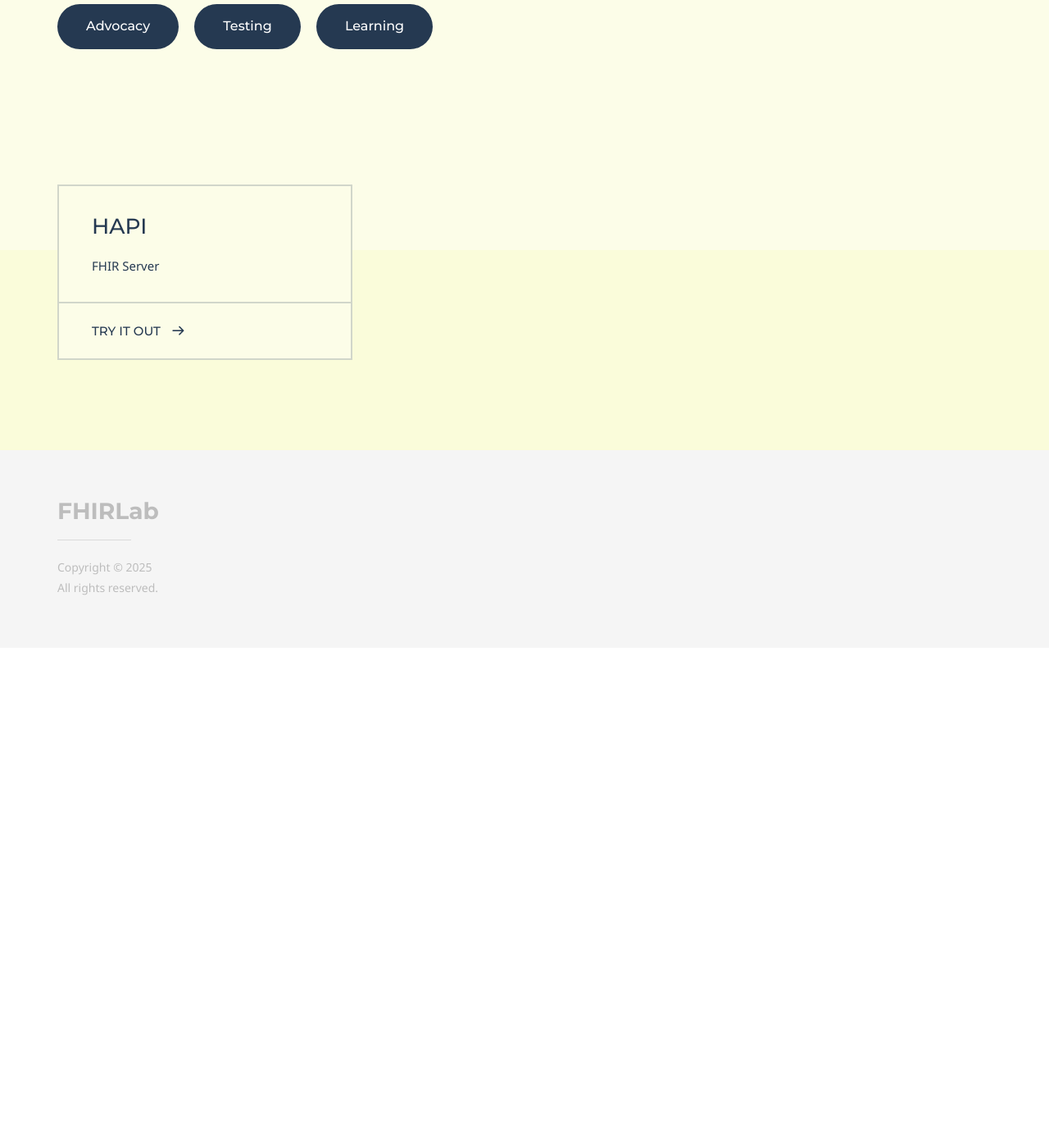
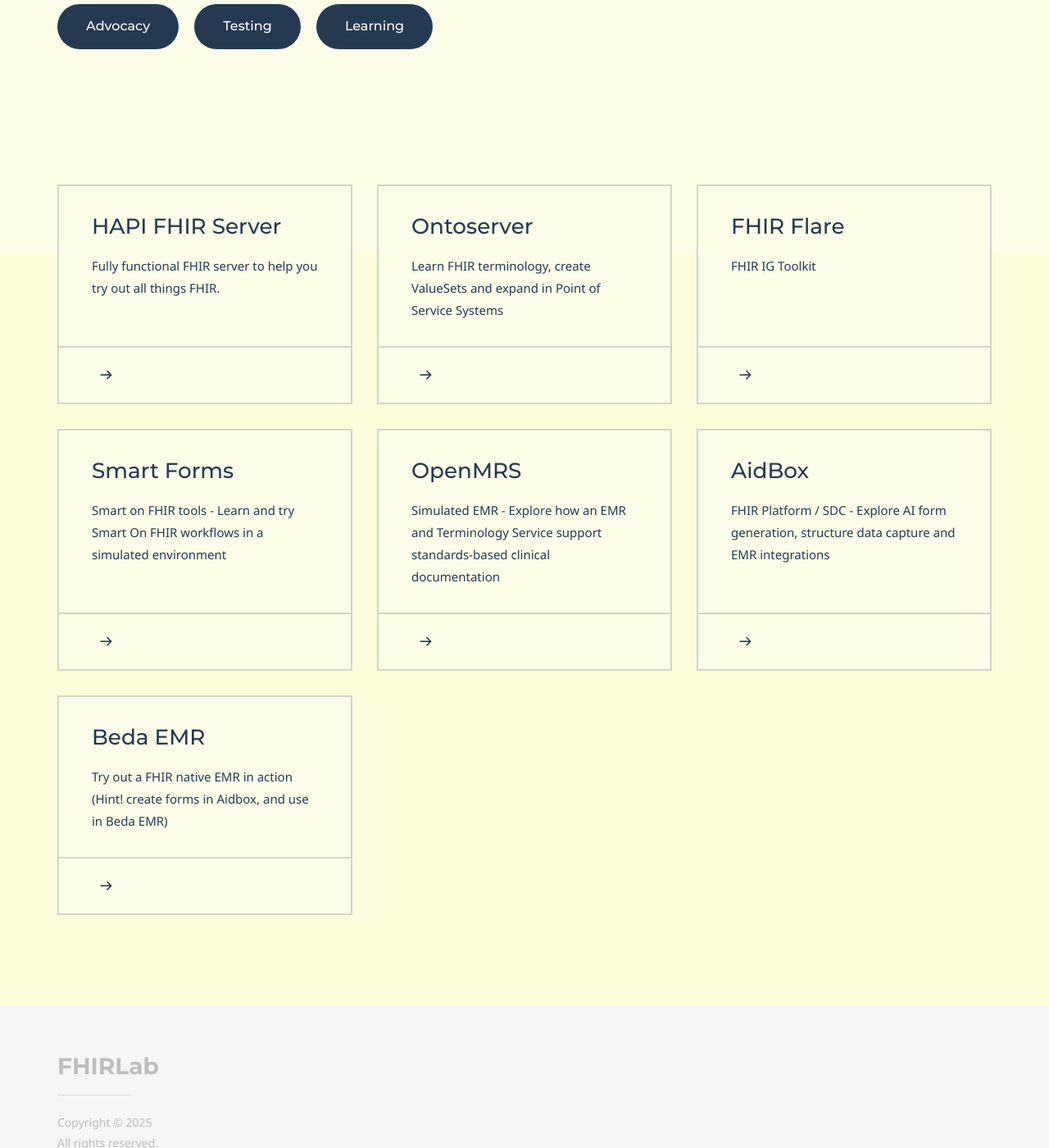
Before and after one commit to upmsilab/FHIRLab, a Jekyll site: the page built from index.md, in a window 1280 px wide and 1400 px high, scrolled down 682 px. Shown: the whole window at 82% size. Built offline with Jekyll 4.4.1, drawn with Linux system fonts in a browser that asks for light colours; some web fonts are replaced; before the commit the page ends 1472 px from its top, so only the background shows below that.

Commit message:
Update index.md

```diff
--- a/index.md
+++ b/index.md
@@ -32,21 +32,33 @@
 
 # Grid navigation
 grid_navigation:
-    - title: HAPI
-      excerpt: FHIR Server
-      cta: try it out
+    - title: HAPI FHIR Server
+      excerpt: Fully functional FHIR server to help you try out all things FHIR.
+      cta:
       url: 'https://cdr.fhirlab.net/fhir/swagger-ui/'
-#    - title: Healthcare Workers
-#      excerpt: Use FHIRLab as Simulated Point-of-Care Systems and FHIR enabled digital applicatins to explore real-world healthcare usecases.
-#      cta: Learn More
-#      url: '#'
-#    - title: Trainers and Students
-#      excerpt: Use FHIRLab for FHIR exercises, training and hands-on immersive learning.
-#      cta: Learn More
-#      url: '#'
-#    - title: Health Systems Manager and Policy Makers
-#      excerpt: Explore how sandbox tools can be used to apply knowledge for healthcare issues.
-#      cta: Learn More
-#      url: '#'
+    - title: Ontoserver
+      excerpt: Learn FHIR terminology, create ValueSets and expand in Point of Service Systems
+      cta:
+      url: 'https://tx.fhirlab.net/fhir:'
+    - title: FHIR Flare
+      excerpt: FHIR IG Toolkit
+      cta:
+      url: 'https://flare.fhirlab.net/'
+    - title: Smart Forms
+      excerpt: Smart on FHIR tools - Learn and try Smart On FHIR workflows in a simulated environment
+      cta:
+      url: 'https://formlab.fhirlab.net/'
+    - title: OpenMRS
+      excerpt: Simulated EMR - Explore how an EMR and Terminology Service support standards-based clinical documentation
+      cta:
+      url: 'https://bahmni.dev.fhirlab.net/'
+    - title: AidBox
+      excerpt: FHIR Platform / SDC - Explore AI form generation, structure data capture and EMR integrations
+      cta:
+      url: 'https://airbox.fhirlab.net/'
+    - title: Beda EMR
+      excerpt: Try out a FHIR native EMR in action (Hint! create forms in Aidbox, and use in Beda EMR)
+      cta:
+      url: 'https://airbox.fhirlab.net/'
 
 ---
```
